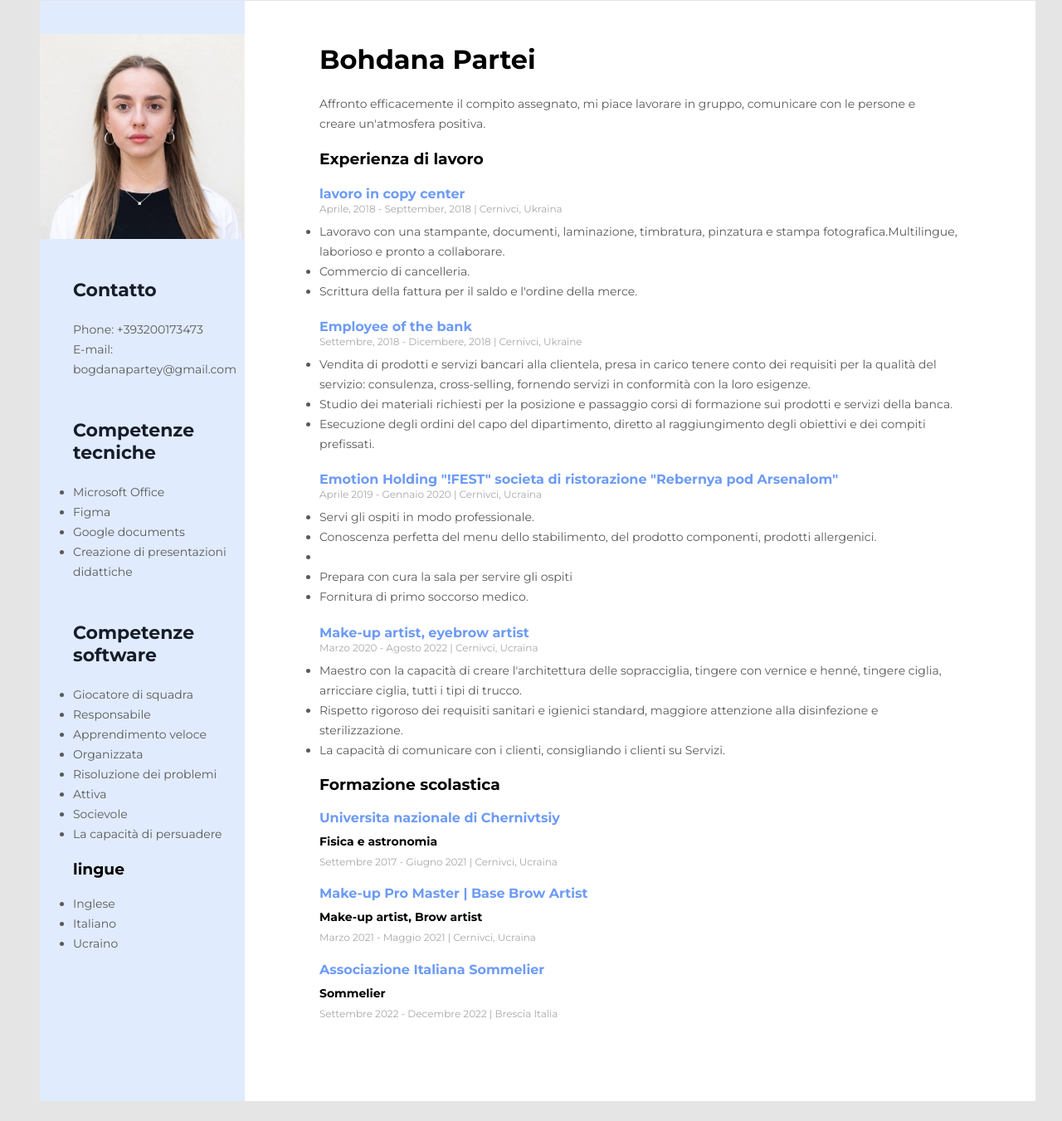
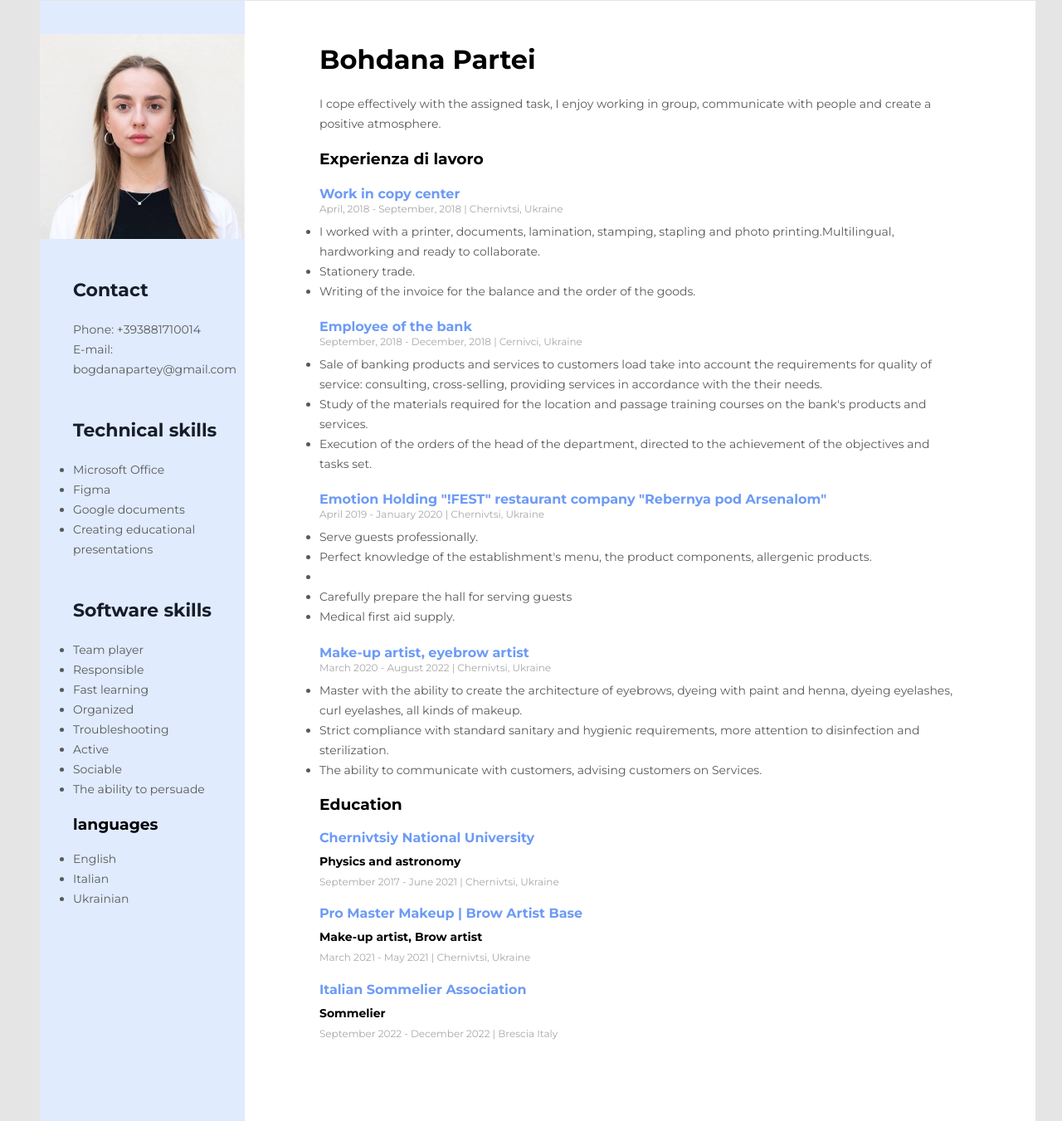
Before and after one commit to Bohdana1999/ilcv, a plain HTML site: page index.html in a window 1280 px wide. Shown: the part 47-1398 px from the top of the page at 83% size. Drawn offline with Linux system fonts and the light colour scheme.

Commit message:
Update index.html

```diff
--- a/index.html
+++ b/index.html
@@ -1,5 +1,5 @@
 <!DOCTYPE html>
-<html lang="it">
+<html lang="en">
   <head>
     <meta charset="UTF-8" />
     <meta http-equiv="X-UA-Compatible" content="IE=edge" />
@@ -39,8 +39,8 @@
         <div>
           <h1>Bohdana Partei</h1>
           <p class="text-about">
-            Affronto efficacemente il compito assegnato, mi piace lavorare in
-            gruppo, comunicare con le persone e creare un'atmosfera positiva.
+            I cope effectively with the assigned task, I enjoy working in group,
+            communicate with people and create a positive atmosphere.
           </p>
         </div>
 
@@ -50,20 +50,21 @@
 
           <!--  First Company  -->
           <div>
-            <h4 class="section-title">lavoro in copy center</h4>
+            <h4 class="section-title">Work in copy center</h4>
 
             <p class="text-date">
-              Aprile, 2018 - Septtember, 2018 | Cernivci, Ukraina
+              April, 2018 - September, 2018 | Chernivtsi, Ukraine
             </p>
             <ul>
               <li>
-                Lavoravo con una stampante, documenti, laminazione, timbratura,
-                pinzatura e stampa fotografica.Multilingue, laborioso e pronto a
-                collaborare.
+                I worked with a printer, documents, lamination, stamping,
+                stapling and photo printing.Multilingual, hardworking and ready
+                to collaborate.
               </li>
-              <li>Commercio di cancelleria.</li>
+              <li>Stationery trade.</li>
               <li>
-                Scrittura della fattura per il saldo e l'ordine della merce.
+                Writing of the invoice for the balance and the order of the
+                goods.
               </li>
             </ul>
           </div>
@@ -71,88 +72,88 @@
           <div>
             <h4 class="section-title">Employee of the bank</h4>
             <p class="text-date">
-              Settembre, 2018 - Dicembere, 2018 | Cernivci, Ukraine
+              September, 2018 - December, 2018 | Cernivci, Ukraine
             </p>
             <ul>
               <li>
-                Vendita di prodotti e servizi bancari alla clientela, presa in
-                carico tenere conto dei requisiti per la qualità del servizio:
-                consulenza, cross-selling, fornendo servizi in conformità con la
-                loro esigenze.
+                Sale of banking products and services to customers load take
+                into account the requirements for quality of service:
+                consulting, cross-selling, providing services in accordance with
+                the their needs.
               </li>
               <li>
-                Studio dei materiali richiesti per la posizione e passaggio
-                corsi di formazione sui prodotti e servizi della banca.
+                Study of the materials required for the location and passage
+                training courses on the bank's products and services.
               </li>
               <li>
-                Esecuzione degli ordini del capo del dipartimento, diretto al
-                raggiungimento degli obiettivi e dei compiti prefissati.
+                Execution of the orders of the head of the department, directed
+                to the achievement of the objectives and tasks set.
               </li>
             </ul>
           </div>
           <!-- Third Company -->
           <div>
             <h4 class="section-title">
-              Emotion Holding "!FEST" societa di ristorazione "Rebernya pod
+              Emotion Holding "!FEST" restaurant company "Rebernya pod
               Arsenalom"
             </h4>
 
             <p class="text-date">
-              Aprile 2019 - Gennaio 2020 | Cernivci, Ucraina
+              April 2019 - January 2020 | Chernivtsi, Ukraine
             </p>
             <ul>
-              <li>Servi gli ospiti in modo professionale.</li>
+              <li>Serve guests professionally.</li>
               <li>
-                Conoscenza perfetta del menu dello stabilimento, del prodotto
-                componenti, prodotti allergenici.
+                Perfect knowledge of the establishment's menu, the product
+                components, allergenic products.
               </li>
               <li></li>
-              <li>Prepara con cura la sala per servire gli ospiti</li>
-              <li>Fornitura di primo soccorso medico.</li>
+              <li>Carefully prepare the hall for serving guests</li>
+              <li>Medical first aid supply.</li>
             </ul>
           </div>
           <div>
             <h4 class="section-title">Make-up artist, eyebrow artist</h4>
 
             <p class="text-date">
-              Marzo 2020 - Agosto 2022 | Cernivci, Ucraina
+              March 2020 - August 2022 | Chernivtsi, Ukraine
             </p>
             <ul>
               <li>
-                Maestro con la capacità di creare l'architettura delle
-                sopracciglia, tingere con vernice e henné, tingere ciglia,
-                arricciare ciglia, tutti i tipi di trucco.
+                Master with the ability to create the architecture of eyebrows,
+                dyeing with paint and henna, dyeing eyelashes, curl eyelashes,
+                all kinds of makeup.
               </li>
               <li>
-                Rispetto rigoroso dei requisiti sanitari e igienici standard,
-                maggiore attenzione alla disinfezione e sterilizzazione.
+                Strict compliance with standard sanitary and hygienic
+                requirements, more attention to disinfection and sterilization.
               </li>
               <li>
-                La capacità di comunicare con i clienti, consigliando i clienti
-                su Servizi.
+                The ability to communicate with customers, advising customers on
+                Services.
               </li>
             </ul>
           </div>
         </div>
         <div>
-          <h3>Formazione scolastica</h3>
+          <h3>Education</h3>
           <a href="http://www.chnu.edu.ua/index.php?page=ua" target="_blank"
             ><span class="section-title"
-              >Universita nazionale di Chernivtsiy</span
+              >Chernivtsiy National University</span
             ></a
           >
-          <h4 class="section-text">Fisica e astronomia</h4>
+          <h4 class="section-text">Physics and astronomy</h4>
           <p class="text-date">
-            Settembre 2017 - Giugno 2021 | Cernivci, Ucraina
+            September 2017 - June 2021 | Chernivtsi, Ukraine
           </p>
-          <h4 class="section-title">Make-up Pro Master | Base Brow Artist</h4>
+          <h4 class="section-title">Pro Master Makeup | Brow Artist Base</h4>
           <p class="section-text">Make-up artist, Brow artist</p>
-          <p class="text-date">Marzo 2021 - Maggio 2021 | Cernivci, Ucraina</p>
+          <p class="text-date">March 2021 - May 2021 | Chernivtsi, Ukraine</p>
           <h4></h4>
-          <h4 class="section-title">Associazione Italiana Sommelier</h4>
+          <h4 class="section-title">Italian Sommelier Association</h4>
           <p class="section-text">Sommelier</p>
           <p class="text-date">
-            Settembre 2022 - Decembre 2022 | Brescia Italia
+            September 2022 - December 2022 | Brescia Italy
           </p>
         </div>
       </div>
@@ -161,10 +162,10 @@
         <img src="photo.png" alt="My photo" width="300" class="photo" />
         <!-- Contacts -->
         <div class="contacts-container">
-          <h3 class="title-bar">Contatto</h3>
+          <h3 class="title-bar">Contact</h3>
           <p class="text-about">
             Phone:
-            <a class="contacts" chref="tel:+393200173473">+393200173473 </a>
+            <a class="contacts" chref="tel:+393881710014">+393881710014</a>
           </p>
           <p class="text-about">
             E-mail:
@@ -175,32 +176,32 @@
         </div>
 
         <div class="skills-container">
-          <h3 class="title-bar">Competenze tecniche</h3>
+          <h3 class="title-bar">Technical skills</h3>
           <ul>
             <li>Microsoft Office</li>
             <li>Figma</li>
             <li>Google documents</li>
-            <li>Creazione di presentazioni didattiche</li>
+            <li>Creating educational presentations</li>
           </ul>
         </div>
         <!-- Soft Skills -->
         <div class="skills-container">
-          <h3 class="title-bar">Competenze software</h3>
+          <h3 class="title-bar">Software skills</h3>
           <ul>
-            <li>Giocatore di squadra</li>
-            <li>Responsabile</li>
-            <li>Apprendimento veloce</li>
-            <li>Organizzata</li>
-            <li>Risoluzione dei problemi</li>
-            <li>Attiva</li>
-            <li>Socievole</li>
-            <li>La capacità di persuadere</li>
+            <li>Team player</li>
+            <li>Responsible</li>
+            <li>Fast learning</li>
+            <li>Organized</li>
+            <li>Troubleshooting</li>
+            <li>Active</li>
+            <li>Sociable</li>
+            <li>The ability to persuade</li>
           </ul>
-          <h3>lingue</h3>
+          <h3>languages</h3>
           <ul>
-            <li>Inglese</li>
-            <li>Italiano</li>
-            <li>Ucraino</li>
+            <li>English</li>
+            <li>Italian</li>
+            <li>Ukrainian</li>
           </ul>
         </div>
       </aside>
```
